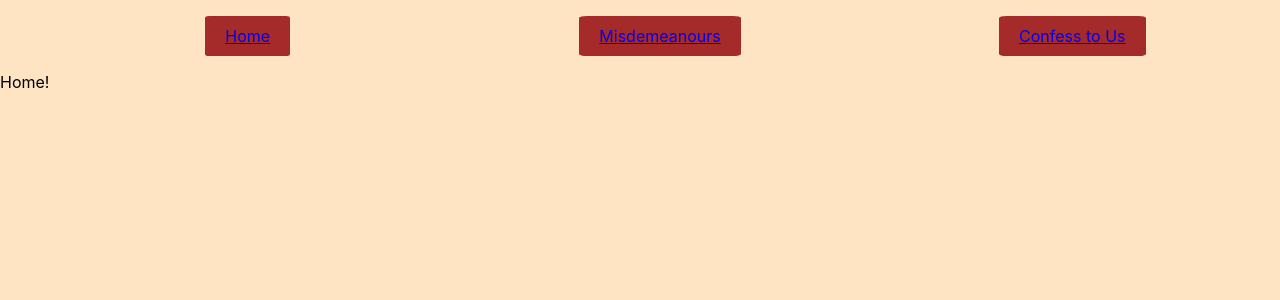
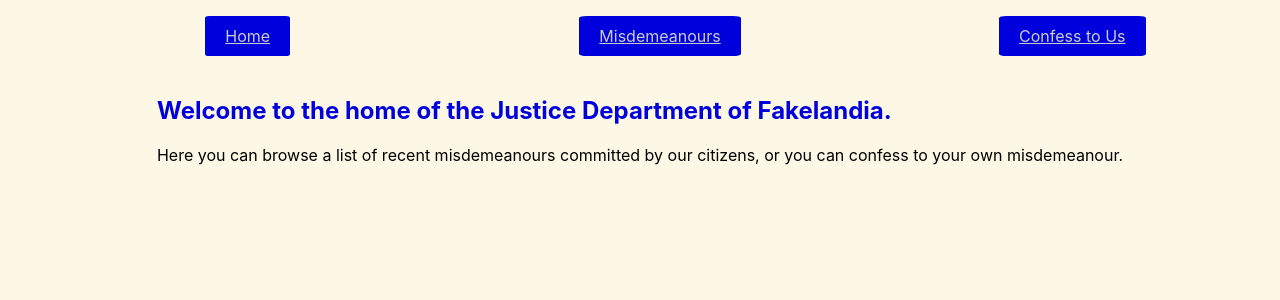
Before and after one commit to sookburt/fakelandia_website_project, a React (Create React App) app: page / in a window 1280 px wide. Shown: the top 300 px of the page. Built offline with nearby package versions, Linux system fonts and the light colour scheme.

Commit message:
Added text to home, basic css

```diff
--- a/src/App.css
+++ b/src/App.css
@@ -1,10 +1,15 @@
 :root {
 	--light: #fdf8e5;
-  --bg: bisque;
+  --text: #FFFFFF;
+  --link: #CCCCCC;
+  --highlight: #0000DD;
 }
 body {
-  background-color: var(--bg);
+  background-color: var(--light);
+}
 
+h1 {
+  color: var(--highlight);
 }
 
 .navbar--list {
@@ -17,12 +22,18 @@ body {
 
 .navbar--list--item {
   list-style: none;
-  background-color: brown;
+  background-color: var(--highlight);
   margin: auto;
   padding: 10px 20px;
   border-radius: 5%;
 }
 
+a {
+  color: var(--link);
+}
+
 .main--content {
+  display: flex;
   justify-content: center;
+  margin: 20px;
 }
--- a/src/components/Home.tsx
+++ b/src/components/Home.tsx
@@ -1,4 +1,13 @@
 
-const Home: React.FC = () => <div>Home!</div>;
+const Home: React.FC = () => (
+  <>
+    <article>
+      <h1>Welcome to the home of the Justice Department of Fakelandia.</h1>
+      <p>Here you can browse a list of recent misdemeanours committed by our citizens,
+        or you can confess to your own misdemeanour.
+      </p>
+    </article>
+  </>
+);
 
 export default Home;
```
